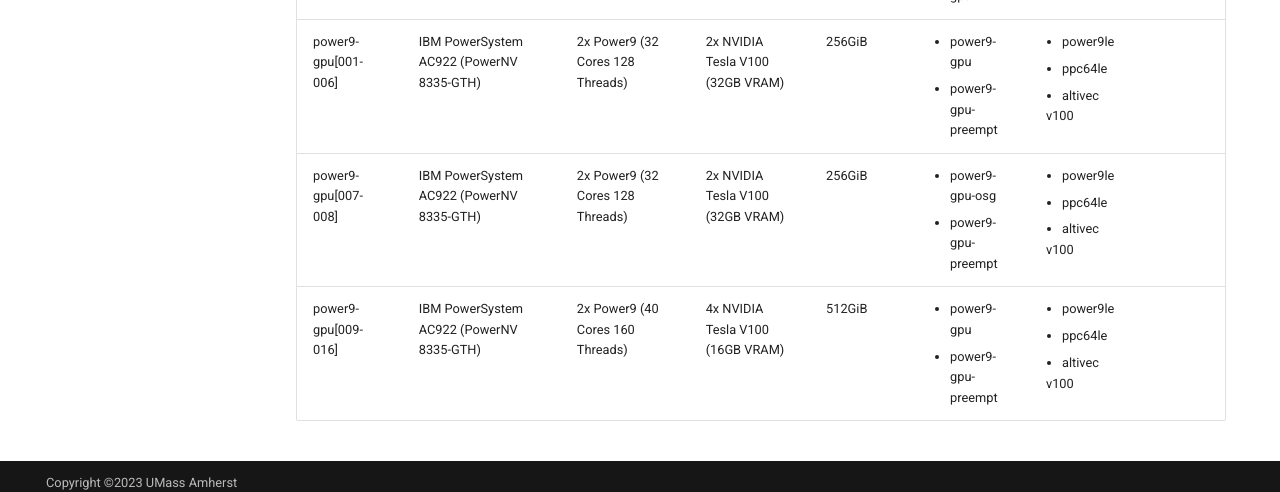
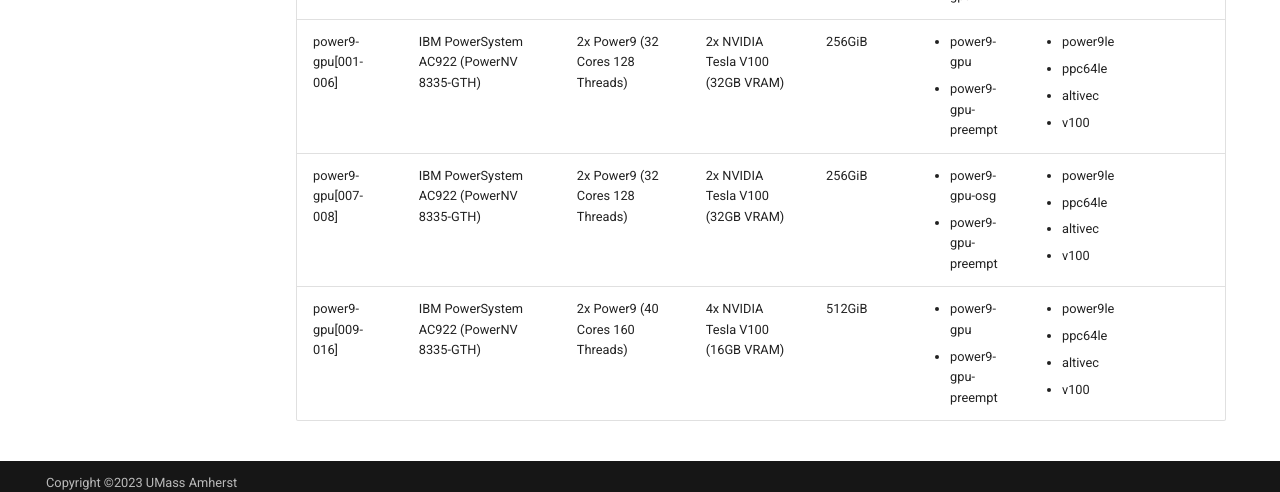
Before and after one commit to UMass-RC/unity-docs, an MkDocs documentation site: the page built from docs/technical/nodelist.md, in a window 1280 px wide and 900 px high, scrolled down 4014 px. Shown: the part 374-866 px from the top of the window. Built offline with MkDocs 1.6.1 and Material for MkDocs 9.7.7, drawn with Linux system fonts in a browser that asks for light colours; comment, search, counter and statistics services are not loaded.

```diff
--- a/sheets-to-md/output/gpu-nodes.md
+++ b/sheets-to-md/output/gpu-nodes.md
@@ -14,6 +14,6 @@
 | uri-gpu[001-004]     | GIGABYTE H262                            | 2x Intel Xeon(R) Platinum 8352Y (64 Cores)          | 4x NVIDIA Tesla A100 (80GB VRAM)          | 512 GiB | <ul><li>gpu</li><li>gpu-long</li></ul>                      | <ul><li>avx512</li><li>intel</li><li>linux-ubuntu20.04-icelake</li><li>a100</li></ul>                                  |
 | uri-gpu[005-008]     | GIGABYTE H262                            | 2x Intel Xeon(R) Platinum 8352Y (64 Cores)          | 4x NVIDIA Tesla A100 (80GB VRAM)          | 512 GiB | <ul><li>gpu-preempt</li><li>uri-gpu</li></ul>               | <ul><li>avx512</li><li>intel</li><li>linux-ubuntu20.04-icelake</li><li>a100</li></ul>                                  |
 | umd-cscdr-gpu001     | GIGABYTE H263                            | 2x Intel Xeon(R) Platinum 8352Y (64 Cores)          | 4x NVIDIA Tesla A100 (80GB VRAM)          | 513 GiB | <ul><li>gpu-preempt</li><li>umd-cscdr-gpu</li></ul>         | <ul><li>avx512</li><li>intel</li><li>linux-ubuntu20.04-icelake</li><li>a100</li></ul>                                  |
-| power9-gpu[001-006]  | IBM PowerSystem AC922 (PowerNV 8335-GTH) | 2x Power9 (32 Cores 128 Threads)                    | 2x NVIDIA Tesla V100 (32GB VRAM)          | 256GiB  | <ul><li>power9-gpu</li><li>power9-gpu-preempt</li></ul>     | <ul><li>power9le</li><li>ppc64le</li><li>altivec</li></li>v100</li></ul>                                               |
-| power9-gpu[007-008]  | IBM PowerSystem AC922 (PowerNV 8335-GTH) | 2x Power9 (32 Cores 128 Threads)                    | 2x NVIDIA Tesla V100 (32GB VRAM)          | 256GiB  | <ul><li>power9-gpu-osg</li><li>power9-gpu-preempt</li></ul> | <ul><li>power9le</li><li>ppc64le</li><li>altivec</li></li>v100</li></ul>                                               |
-| power9-gpu[009-016]  | IBM PowerSystem AC922 (PowerNV 8335-GTH) | 2x Power9 (40 Cores 160 Threads)                    | 4x NVIDIA Tesla V100 (16GB VRAM)          | 512GiB  | <ul><li>power9-gpu</li><li>power9-gpu-preempt</li></ul>     | <ul><li>power9le</li><li>ppc64le</li><li>altivec</li></li>v100</li></ul>                                               |
+| power9-gpu[001-006]  | IBM PowerSystem AC922 (PowerNV 8335-GTH) | 2x Power9 (32 Cores 128 Threads)                    | 2x NVIDIA Tesla V100 (32GB VRAM)          | 256GiB  | <ul><li>power9-gpu</li><li>power9-gpu-preempt</li></ul>     | <ul><li>power9le</li><li>ppc64le</li><li>altivec</li><li>v100</li></ul>                                               |
+| power9-gpu[007-008]  | IBM PowerSystem AC922 (PowerNV 8335-GTH) | 2x Power9 (32 Cores 128 Threads)                    | 2x NVIDIA Tesla V100 (32GB VRAM)          | 256GiB  | <ul><li>power9-gpu-osg</li><li>power9-gpu-preempt</li></ul> | <ul><li>power9le</li><li>ppc64le</li><li>altivec</li><li>v100</li></ul>                                               |
+| power9-gpu[009-016]  | IBM PowerSystem AC922 (PowerNV 8335-GTH) | 2x Power9 (40 Cores 160 Threads)                    | 4x NVIDIA Tesla V100 (16GB VRAM)          | 512GiB  | <ul><li>power9-gpu</li><li>power9-gpu-preempt</li></ul>     | <ul><li>power9le</li><li>ppc64le</li><li>altivec</li><li>v100</li></ul>                                               |
```
